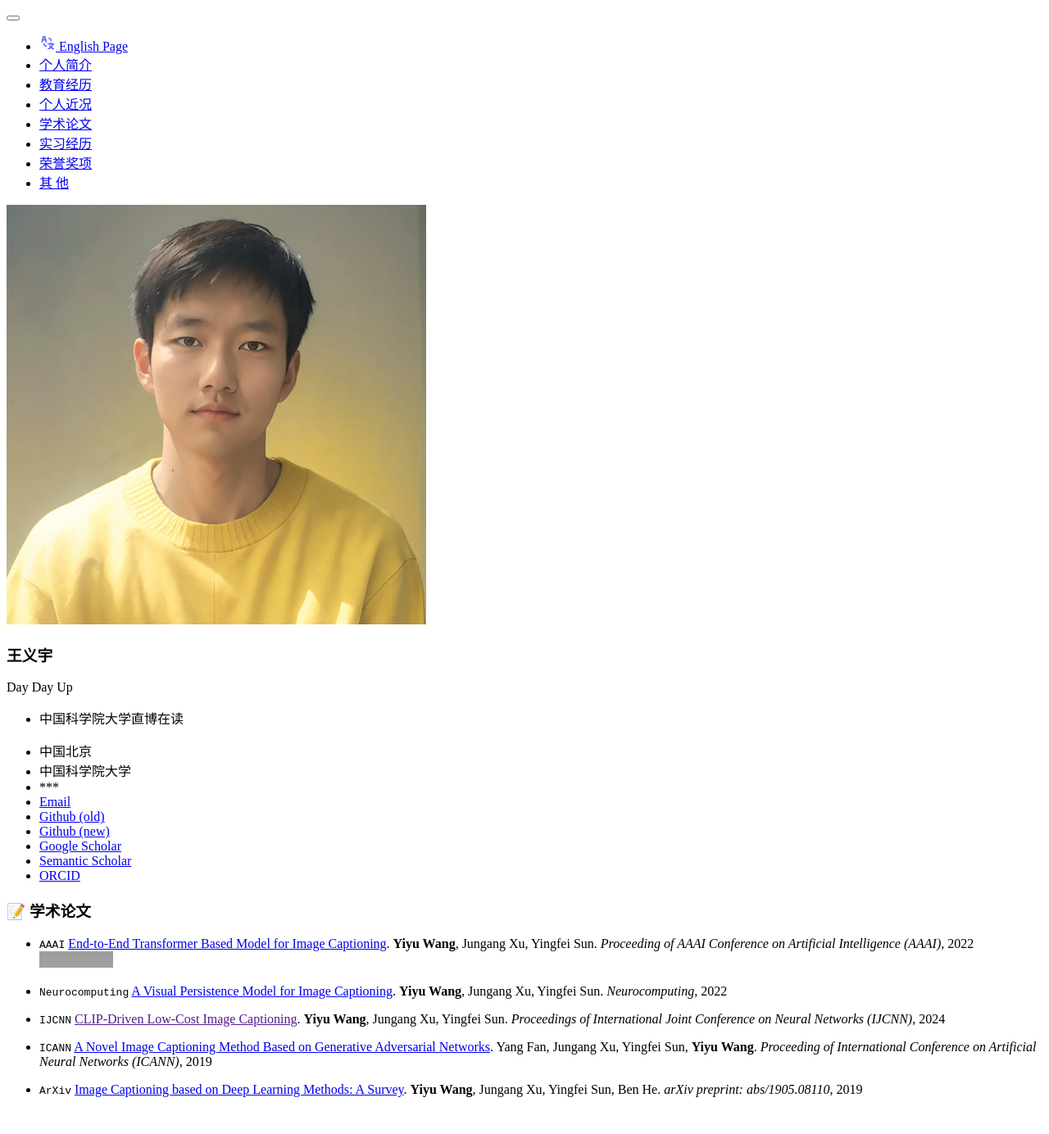
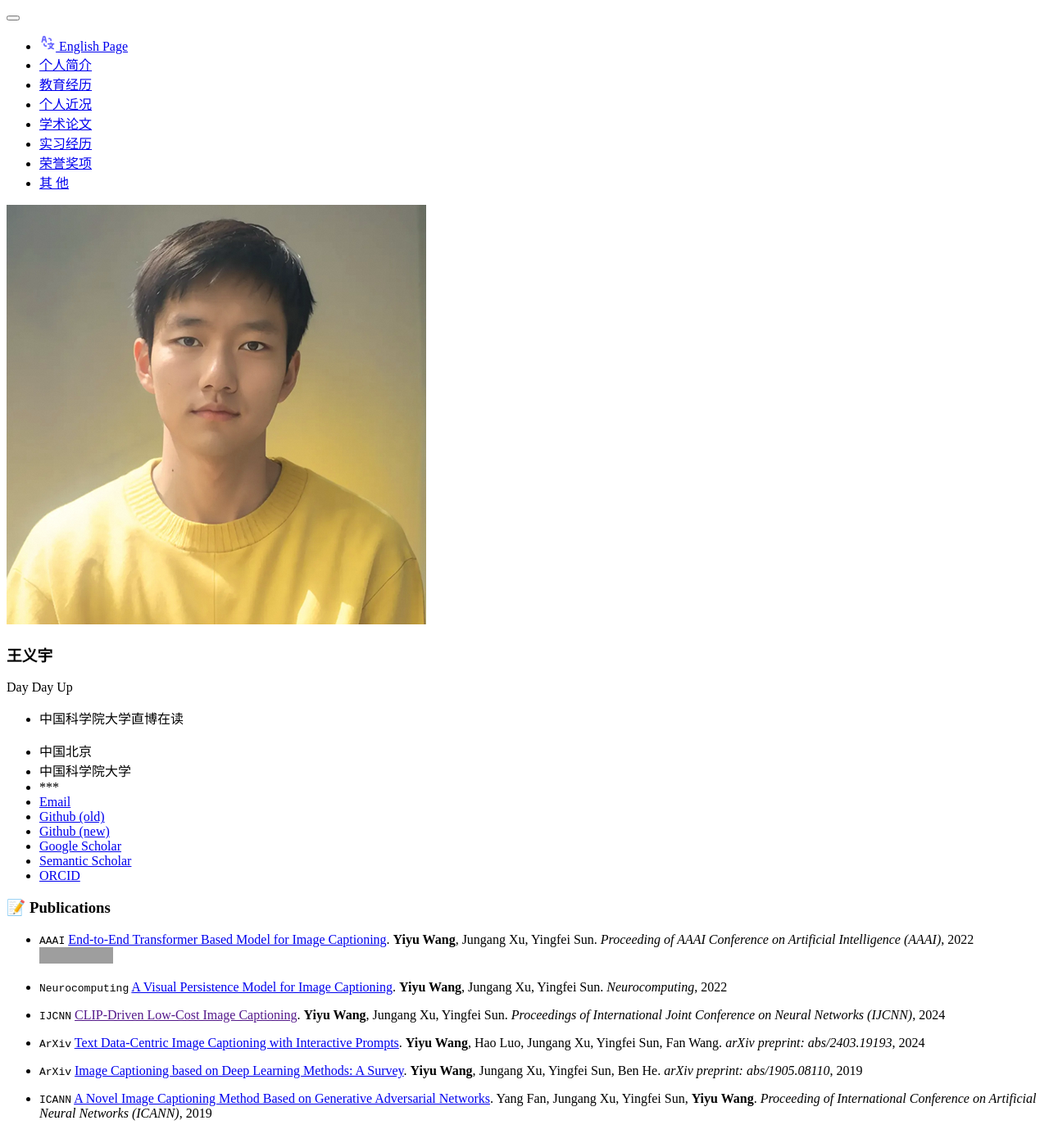
Before and after one commit to curya-wangyiyu/about_cn, a Jekyll site: the page built from _pages/includes/publications.md, in a window 1280 px wide. Shown: the whole page at 82% size. Built offline with Jekyll 4.4.1, drawn with Linux system fonts in a browser that asks for light colours; our own code applies the rules of GitHub Pages for plain Markdown files; before the commit the page ends 1355 px from its top, so only the background shows below that; grey boxes are pictures that could not be loaded.

Commit message:
add one arxiv paper

```diff
--- a/_pages/includes/publications.md
+++ b/_pages/includes/publications.md
@@ -1,4 +1,4 @@
-# 📝 学术论文
+# 📝 Publications
 
 - ``AAAI`` [End-to-End Transformer Based Model for Image Captioning](https://arxiv.org/abs/2203.15350). **Yiyu Wang**, Jungang Xu, Yingfei Sun. _Proceeding of AAAI Conference on Artificial Intelligence (AAAI)_, 2022 &nbsp; [![](https://img.shields.io/github/stars/232525/PureT?style=social&label=Stars)](https://github.com/232525/PureT)
 
@@ -6,6 +6,8 @@
 
 - ``IJCNN`` [CLIP-Driven Low-Cost Image Captioning](). **Yiyu Wang**, Jungang Xu, Yingfei Sun. _Proceedings of International Joint Conference on Neural Networks (IJCNN)_, 2024
 
-- ``ICANN`` [A Novel Image Captioning Method Based on Generative Adversarial Networks](https://link.springer.com/chapter/10.1007/978-3-030-30490-4_23). Yang Fan, Jungang Xu, Yingfei Sun, **Yiyu Wang**. _Proceeding of International Conference on Artificial Neural Networks (ICANN)_, 2019
+- ``ArXiv`` [Text Data-Centric Image Captioning with Interactive Prompts](https://arxiv.org/abs/2403.19193). **Yiyu Wang**, Hao Luo, Jungang Xu, Yingfei Sun, Fan Wang. _arXiv preprint: abs/2403.19193_, 2024
 
 - ``ArXiv`` [Image Captioning based on Deep Learning Methods: A Survey](https://arxiv.org/abs/1905.08110). **Yiyu Wang**, Jungang Xu, Yingfei Sun, Ben He. _arXiv preprint: abs/1905.08110_, 2019
+
+- ``ICANN`` [A Novel Image Captioning Method Based on Generative Adversarial Networks](https://link.springer.com/chapter/10.1007/978-3-030-30490-4_23). Yang Fan, Jungang Xu, Yingfei Sun, **Yiyu Wang**. _Proceeding of International Conference on Artificial Neural Networks (ICANN)_, 2019
```
Also changed, not shown: _pages/about.md (+1 -5 lines).
